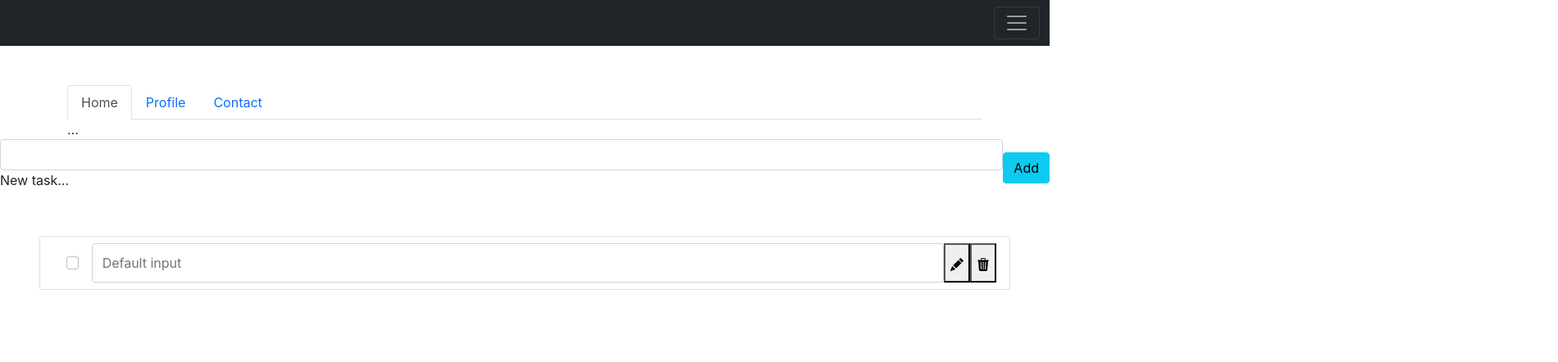
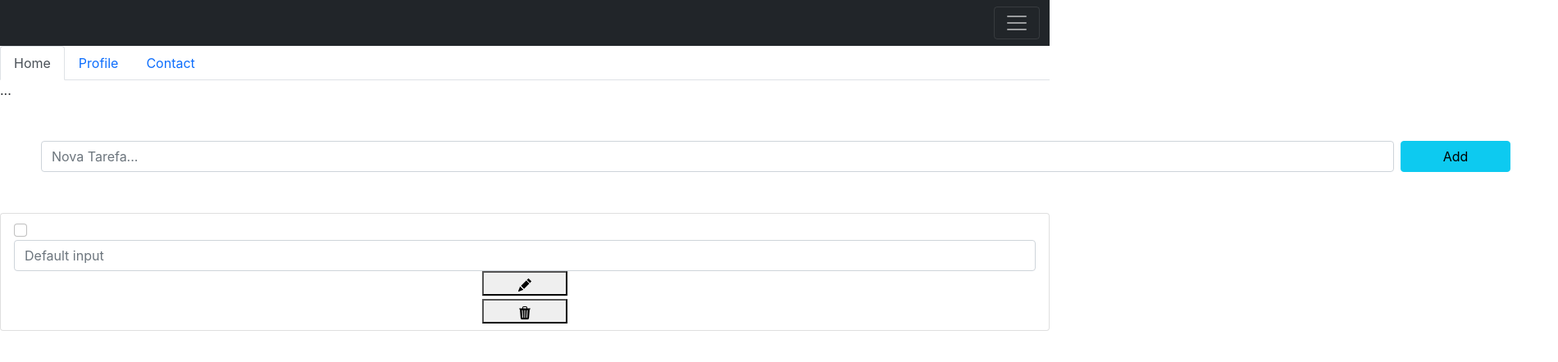
Before and after one commit to Jessicaribeiro03/front-end, a React (Create React App) app: page / in a window 1280 px wide. Shown: the top 442 px of the page at 82% size, 1900 px wide, since content can reach past the window. Built offline with nearby package versions, Linux system fonts and the light colour scheme.

Commit message:
avançando no estilo

```diff
--- a/src/home/home-user-view.tsx
+++ b/src/home/home-user-view.tsx
@@ -1,5 +1,5 @@
 import React from "react";
-import { NewTask } from "./style";
+import { NavTabs, NewTask, TarefasCriadas } from "./style";
 
 export class UserView extends React.Component{
     render(){
@@ -21,7 +21,7 @@ export class UserView extends React.Component{
                         </nav>
                         {/* NavBar Hamburger */}
                         {/* NavTabs */}
-                        <div className="container mt-5" >
+                        <NavTabs >
                         <ul className="nav nav-tabs" id="myTab" role="tablist">
                             <li className="nav-item" role="presentation">
                                 <button className="nav-link active" id="home-tab" data-bs-toggle="tab" data-bs-target="#home" type="button" role="tab" aria-controls="home" aria-selected="true">Home</button>
@@ -38,22 +38,21 @@ export class UserView extends React.Component{
                             <div className="tab-pane fade" id="profile" role="tabpanel" aria-labelledby="profile-tab">...</div>
                             <div className="tab-pane fade" id="contact" role="tabpanel" aria-labelledby="contact-tab">...</div>
                             </div>
-                            </div>
+                            </NavTabs>
                              {/* NavTabs */}
                         {/* Formularios */}
                         {/* Adicionar Nova Tarefa */}
                                 <NewTask>
 
 
-                                 <form className="d-flex justify-content-center align-items-center">
+
                                      <div className="form-outline flex-fill">
-                                        <input type="text" id="form2" className="form-control" />
-                                        <label className="form-label" htmlFor="form2">New task...</label>
+                                     <input className="form-control " type="text" placeholder="Nova Tarefa... " aria-label="default input example"/>
                                     </div>
-                                    <div className="position-sticky  ">
-                                        <button type="submit" id="buttonAdd" className="btn btn-info ">Add</button>
+                                    <div className="d-grid gap-2 col-1 mx-auto">
+                                        <button  className="btn btn-info btn-md mx-2 ">Add</button>
                                     </div>
-                                </form>
+
 
 
                                 </NewTask>
@@ -62,13 +61,15 @@ export class UserView extends React.Component{
 
                         {/* Adicionar Nova Tarefa */}
 
-                        <div>
-                        <ul className="list-group p-5 justify-content-between">
-                                <li className="list-group-item d-flex flex-fill ">
-                                    <input className="form-check-input m-3" type="checkbox" value="" aria-label="..."/>
+                        <TarefasCriadas>
+                        <ul className="list-group ">
+                                <li className="list-group-item  ">
+                                    <input className="form-check-input " type="checkbox" value="" aria-label="..."/>
                                     <input className="form-control " type="text" placeholder="Default input" aria-label="default input example"/>
                                     {/* Icones */}
+                                    <div className="d-grid gap-1 col-1 mx-auto">
                                     <button>
+
                                     <svg xmlns="http://www.w3.org/2000/svg" width="16" height="16" fill="currentColor" className="bi bi-pencil-fill" viewBox="0 0 16 16">
                                     <path d="M12.854.146a.5.5 0 0 0-.707 0L10.5 1.793 14.207 5.5l1.647-1.646a.5.5 0 0 0 0-.708l-3-3zm.646 6.061L9.793 2.5 3.293 9H3.5a.5.5 0 0 1 .5.5v.5h.5a.5.5 0 0 1 .5.5v.5h.5a.5.5 0 0 1 .5.5v.5h.5a.5.5 0 0 1 .5.5v.207l6.5-6.5zm-7.468 7.468A.5.5 0 0 1 6 13.5V13h-.5a.5.5 0 0 1-.5-.5V12h-.5a.5.5 0 0 1-.5-.5V11h-.5a.5.5 0 0 1-.5-.5V10h-.5a.499.499 0 0 1-.175-.032l-.179.178a.5.5 0 0 0-.11.168l-2 5a.5.5 0 0 0 .65.65l5-2a.5.5 0 0 0 .168-.11l.178-.178z"/>
                                     </svg>
@@ -79,11 +80,12 @@ export class UserView extends React.Component{
                                     <path d="M11 1.5v1h3.5a.5.5 0 0 1 0 1h-.538l-.853 10.66A2 2 0 0 1 11.115 16h-6.23a2 2 0 0 1-1.994-1.84L2.038 3.5H1.5a.5.5 0 0 1 0-1H5v-1A1.5 1.5 0 0 1 6.5 0h3A1.5 1.5 0 0 1 11 1.5Zm-5 0v1h4v-1a.5.5 0 0 0-.5-.5h-3a.5.5 0 0 0-.5.5ZM4.5 5.029l.5 8.5a.5.5 0 1 0 .998-.06l-.5-8.5a.5.5 0 1 0-.998.06Zm6.53-.528a.5.5 0 0 0-.528.47l-.5 8.5a.5.5 0 0 0 .998.058l.5-8.5a.5.5 0 0 0-.47-.528ZM8 4.5a.5.5 0 0 0-.5.5v8.5a.5.5 0 0 0 1 0V5a.5.5 0 0 0-.5-.5Z"/>
                                     </svg>
                                     </button>
+                                    </div>
                                     {/* Icones */}
 
                                 </li>
                               </ul>
-                              </div>
+                              </TarefasCriadas>
 
                  </div>
         )
--- a/src/home/style.tsx
+++ b/src/home/style.tsx
@@ -4,5 +4,29 @@ import styled from "styled-components";
 
 export const NewTask = styled.div`
 
+    display: inline-flex;
+    width: 1900px;
+    padding: 50px;
+
+
+
 
 `
+
+export const TarefasCriadas = styled.div`
+display: grid;
+
+
+
+
+
+
+`
+
+export const NavTabs =  styled.div`
+
+
+
+
+
+`
```
